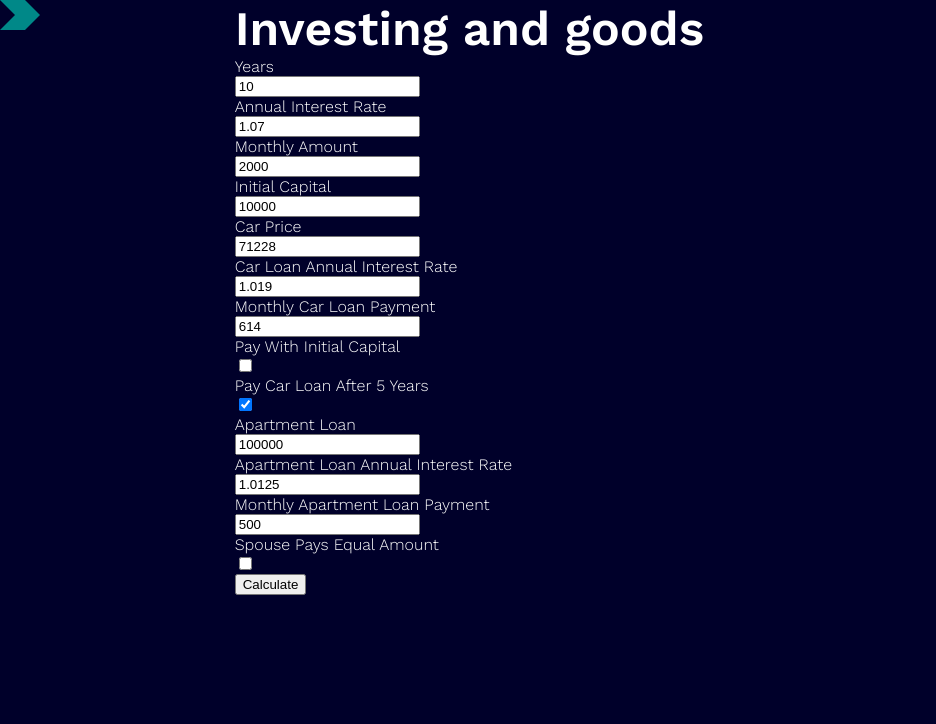
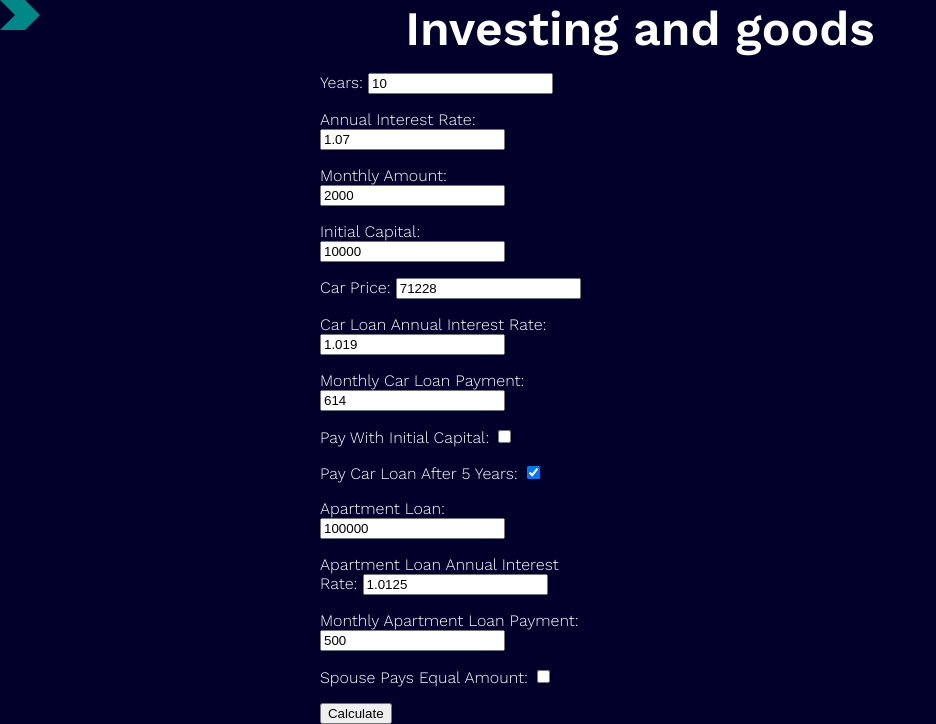
Before and after one commit to JoonaSavela/website, a Django app: page /projects/investing/ in a window 1280 px wide. Shown: the part 112-836 px from the top of the page, without its empty margins (0-936 px from the left). Before the commit the page ends 707 px from the top, so only its background shows below. Run offline with Django 3.2, Linux system fonts and the light colour scheme; some libraries are stand-ins or nearby versions.

Commit message:
fix investing page layout

```diff
--- a/investing/templates/investing/index.html
+++ b/investing/templates/investing/index.html
@@ -1,39 +1,43 @@
 {% extends 'cv/base.html' %}
 {% load static %}
 {% block style %}
-  <link rel="stylesheet" type="text/css" href="{% static 'investing/style.css' %}">
+  <!-- <link rel="stylesheet" type="text/css" href="{% static 'investing/style.css' %}"> -->
+  <style media="screen">
+    .investing-wrapper {
+      display: grid;
+      grid-template-columns: repeat(12, 1fr);
+      grid-template-rows: auto auto;
+      grid-template-areas:
+        "t t t t t t t t t t t t"
+        "f f f f f p p p p p p p";
+    }
+
+    .investing-wrapper h1 {
+      grid-area: t;
+    }
+
+    .investing-wrapper form {
+      grid-area: f;
+    }
+
+    .canvas-container {
+      grid-area: p;
+    }
+  </style>
 {% endblock style %}
 {% block content %}
-  <div class="container">
-    <h1 class="text-light">Investing and goods</h1>
-    <div class="row">
-      <div class="col-sm-5">
-        <form action="#" method="post">
-          {% csrf_token %}
-          {% for field in form %}
-            <div class="form-group row">
-              <label class="text-light col-sm-7 col-form-label" for="{{ field.name }}">{{ field.label }}</label>
-              <div class="col-sm-5">
-                {{ field }}
-              </div>
-            </div>
-          {% endfor %}
-          <input type="submit" class="btn btn-dark" value="Calculate">
-        </form>
+  <div class="investing-wrapper">
+    <h1>Investing and goods</h1>
+    <form action="#" method="post">
+      {% csrf_token %}
+      {{ form.as_p }}
+      <input type="submit" class="" value="Calculate">
+    </form>
+    {% if pk %}
+      <div class="canvas-container">
+        <canvas id="myChart" width="400" height="400" url="{% url 'api-detail' pk %}"></canvas>
       </div>
-      <div class="col-sm-7">
-        {% if pk %}
-          <canvas id="myChart" width="400" height="400" url="{% url 'api-detail' pk %}"></canvas>
-        {% endif %}
-      </div>
-    </div>
-    <!-- {% if show %}
-      <div class="container mt-4">
-        <h3>Time taken to pay of car loan: {{ years }} years, {{ months }} months.</h3>
-        <h3>Total capital afterwards: {{ amount }}</h3>
-        <h3>Car Loan Interest Paid: {{ carLoanInterestPaid }}</h3>
-      </div>
-    {% endif %} -->
+    {% endif %}
   </div>
 {% endblock content %}
 {% block script %}
```
Also changed, not shown: db.sqlite3.
